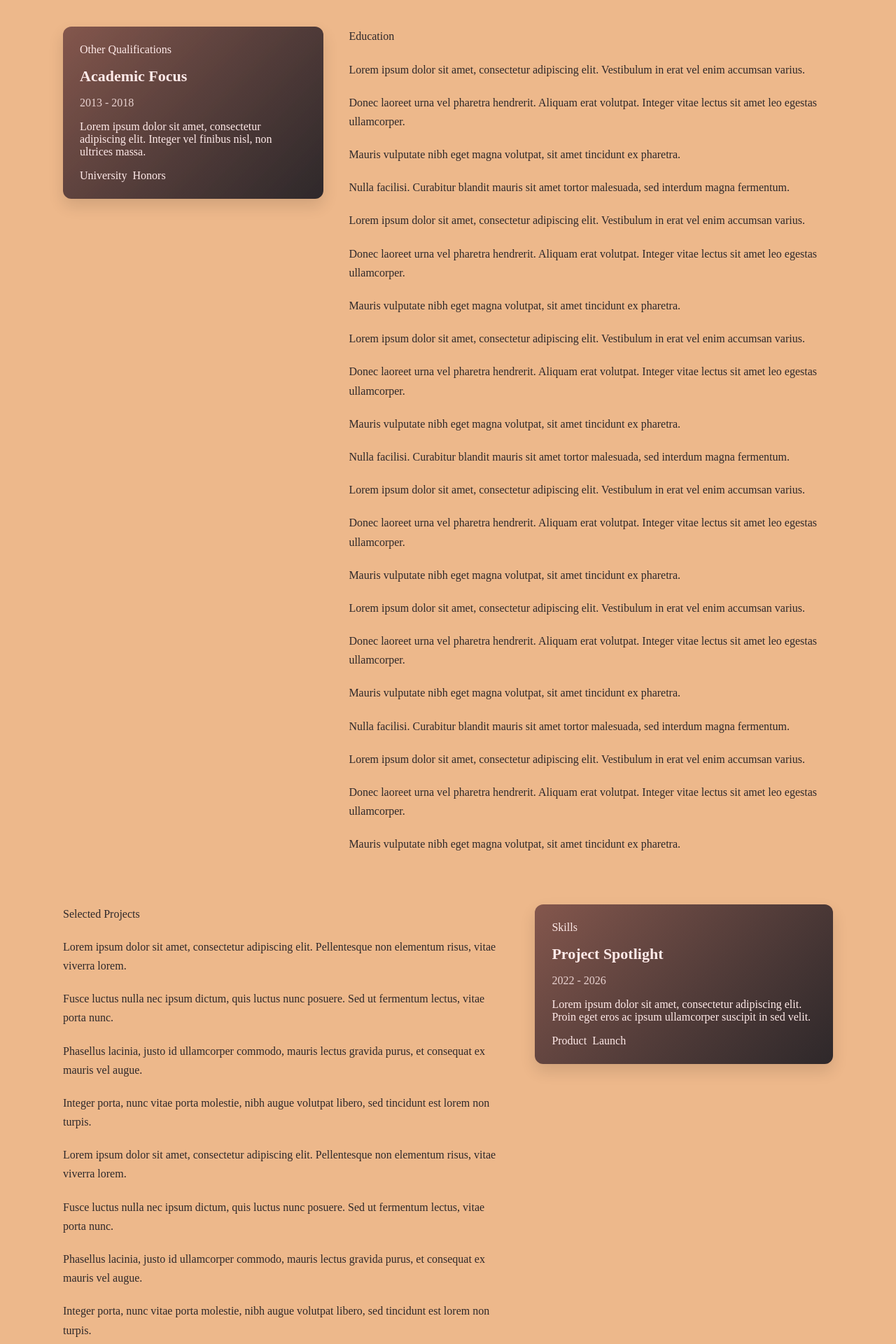
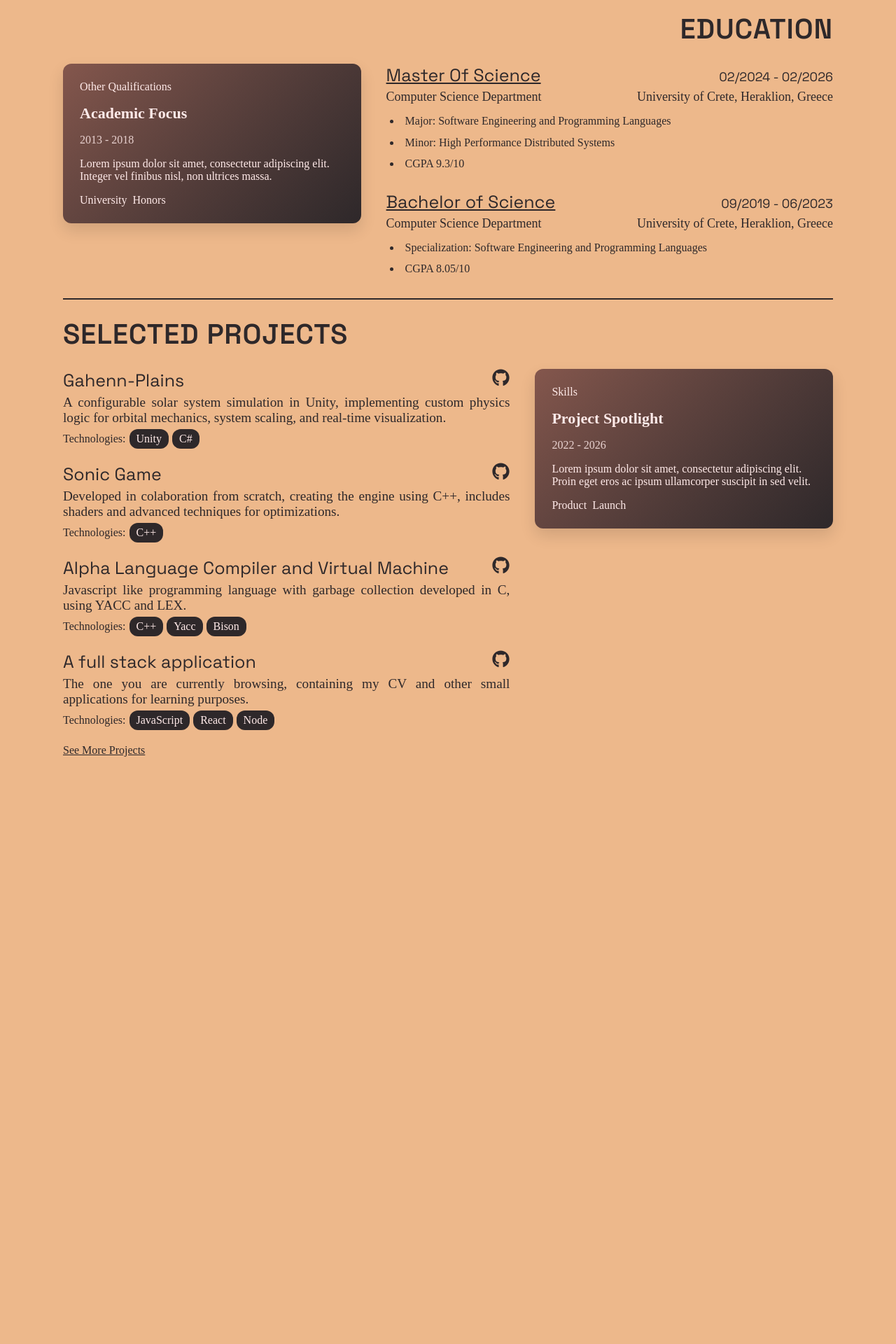
Before and after one commit to Dodos626/fullstack, a React (Vite) app in the folder frontend/: page / in a window 1280 px wide. Shown: the part 620-2540 px from the top of the page at 70% size. After the commit the page ends 1853 px from the top, so only its background shows below. Built offline with nearby package versions, Linux system fonts and the light colour scheme; no server answers.

Commit message:
added page for projects, base cv ready

```diff
--- a/frontend/src/components/cv/SplitContainers.jsx
+++ b/frontend/src/components/cv/SplitContainers.jsx
@@ -27,7 +27,7 @@ const toRatio = (ratio) => {
 export const SplitContainers = ({ sections = [] }) => {
     return (
         <div className={styles.splitContainers}>
-            {sections.map((section) => {
+            {sections.map((section, index) => {
                 const { left, right } = toRatio(section.ratio);
                 const isRightSticky = section.stickySide !== 'left';
                 const showTitle = Boolean(section.title);
@@ -70,6 +70,7 @@ export const SplitContainers = ({ sections = [] }) => {
                                 {section.right}
                             </div>
                         </section>
+                        {index < sections.length - 1 && <span className={styles.seperator} />}
                     </div>
                 );
             })}
--- a/frontend/src/components/cv/SplitContainers.module.css
+++ b/frontend/src/components/cv/SplitContainers.module.css
@@ -1,7 +1,7 @@
 .splitContainers {
     display: flex;
     flex-direction: column;
-    gap: 72px;
+    gap: 24px;
     padding: 48px 0 96px;
 }
 
@@ -53,6 +53,14 @@
     top: calc(var(--navbar-height) + 16px);
 }
 
+.seperator {
+    width: 100%;
+    height: 2px;
+    background-color: var(--background-opossite); /* deep black */
+    /* margin: 48px 0; */
+    border: none;
+}
+
 @media (max-width: 980px) {
     .splitRow {
         grid-template-columns: minmax(0, 1fr);
--- a/frontend/src/layouts/public/PublicLayout.jsx
+++ b/frontend/src/layouts/public/PublicLayout.jsx
@@ -14,7 +14,8 @@ import { openInNewTab, sendEmail } from '../../utils/utils';
 const publicLeftSide = [
     { name: 'Home', destination: '/', type: 'final' },
     { name: 'Login', destination: '/login', type: 'final' },
-    { name: 'Communicate', destination: '/communicate', type: 'final' },
+    { name: 'Projects', destination: '/projects', type: 'final' },
+    // { name: 'Communicate', destination: '/communicate', type: 'final' },
 ];
 
 export const PublicLayout = ({ children }) => {
--- a/frontend/src/pages/portfolio/Landing.jsx
+++ b/frontend/src/pages/portfolio/Landing.jsx
@@ -12,8 +12,8 @@ export const Landing = () => {
             <SplitContainers
                 sections={[
                     professionalExperienceSection(),
-                    educationSection,
-                    selectedProjectsSection,
+                    educationSection(),
+                    selectedProjectsSection(),
                 ]}
             />
         </div>
--- a/frontend/src/pages/portfolio/subSections/Education.jsx
+++ b/frontend/src/pages/portfolio/subSections/Education.jsx
@@ -1,80 +1,90 @@
+import { openInNewTab } from '../../../utils/utils';
 import { EducationCard } from './EducationCard';
 import styles from './subSections.module.css';
 
-export const educationSection = {
+export const educationSection = () => {
+    const buildUniversity = ({
+        UniversityName,
+        Position,
+        Place,
+        Years,
+        Bullets = [],
+        options = {},
+    }) => {
+        const hasLink = options?.link;
+
+        return (
+            <div className={styles.company} id={`${UniversityName}_${Position}`}>
+                <div className={styles.companyHeaderRow}>
+                    <div
+                        className={[styles.companyName, hasLink && styles.companyNameLink]
+                            .filter(Boolean)
+                            .join(' ')}
+                        onClick={
+                            options?.link
+                                ? () => {
+                                      openInNewTab(options?.link);
+                                  }
+                                : null
+                        }
+                    >
+                        {UniversityName}
+                    </div>
+                    <div className={styles.companyYears}>{Years}</div>
+                </div>
+
+                <div className={styles.companyRoleRow}>
+                    <div className={styles.companyPosition}>{Position}</div>
+                    <div className={styles.companyPlace}>{Place}</div>
+                </div>
+                <div className={styles.companyBulletsBody}>
+                    {Bullets.map((v) => (
+                        <div className={styles.companyBullet}> {v} </div>
+                    ))}
+                </div>
+            </div>
+        );
+    };
+
+    const Master = {
+        UniversityName: 'Master Of Science',
+        Position: 'Computer Science Department',
+        Place: 'University of Crete, Heraklion, Greece',
+        Years: '02/2024 - 02/2026',
+        Bullets: [
+            'Major: Software Engineering and Programming Languages',
+            'Minor: High Performance Distributed Systems',
+            'CGPA 9.3/10',
+        ],
+        options: {
+            link: 'https://www.csd.uoc.gr/',
+        },
+    };
+
+    const Bachelor = {
+        UniversityName: 'Bachelor of Science',
+        Position: 'Computer Science Department',
+        Place: 'University of Crete, Heraklion, Greece',
+        Years: '09/2019 - 06/2023',
+        Bullets: ['Specialization: Software Engineering and Programming Languages', 'CGPA 8.05/10'],
+        options: {
+            link: 'https://www.csd.uoc.gr/',
+        },
+    };
+
+    return {
         id: 'education',
         stickySide: 'left',
-    ratio: [35, 65],
+        ratio: [40, 60],
+
+        title: 'Education',
+        titleClassName: styles.titleBodyRight,
         left: <EducationCard />,
         right: (
             <div className={styles.textBody}>
-            <p>Education</p>
-            <p>
-                Lorem ipsum dolor sit amet, consectetur adipiscing elit. Vestibulum in erat vel enim
-                accumsan varius.
-            </p>
-            <p>
-                Donec laoreet urna vel pharetra hendrerit. Aliquam erat volutpat. Integer vitae
-                lectus sit amet leo egestas ullamcorper.
-            </p>
-            <p>Mauris vulputate nibh eget magna volutpat, sit amet tincidunt ex pharetra.</p>
-            <p>
-                Nulla facilisi. Curabitur blandit mauris sit amet tortor malesuada, sed interdum
-                magna fermentum.
-            </p>
-            <p>
-                Lorem ipsum dolor sit amet, consectetur adipiscing elit. Vestibulum in erat vel enim
-                accumsan varius.
-            </p>
-            <p>
-                Donec laoreet urna vel pharetra hendrerit. Aliquam erat volutpat. Integer vitae
-                lectus sit amet leo egestas ullamcorper.
-            </p>
-            <p>Mauris vulputate nibh eget magna volutpat, sit amet tincidunt ex pharetra.</p>
-            <p>
-                Lorem ipsum dolor sit amet, consectetur adipiscing elit. Vestibulum in erat vel enim
-                accumsan varius.
-            </p>
-            <p>
-                Donec laoreet urna vel pharetra hendrerit. Aliquam erat volutpat. Integer vitae
-                lectus sit amet leo egestas ullamcorper.
-            </p>
-            <p>Mauris vulputate nibh eget magna volutpat, sit amet tincidunt ex pharetra.</p>
-            <p>
-                Nulla facilisi. Curabitur blandit mauris sit amet tortor malesuada, sed interdum
-                magna fermentum.
-            </p>
-            <p>
-                Lorem ipsum dolor sit amet, consectetur adipiscing elit. Vestibulum in erat vel enim
-                accumsan varius.
-            </p>
-            <p>
-                Donec laoreet urna vel pharetra hendrerit. Aliquam erat volutpat. Integer vitae
-                lectus sit amet leo egestas ullamcorper.
-            </p>
-            <p>Mauris vulputate nibh eget magna volutpat, sit amet tincidunt ex pharetra.</p>
-            <p>
-                Lorem ipsum dolor sit amet, consectetur adipiscing elit. Vestibulum in erat vel enim
-                accumsan varius.
-            </p>
-            <p>
-                Donec laoreet urna vel pharetra hendrerit. Aliquam erat volutpat. Integer vitae
-                lectus sit amet leo egestas ullamcorper.
-            </p>
-            <p>Mauris vulputate nibh eget magna volutpat, sit amet tincidunt ex pharetra.</p>
-            <p>
-                Nulla facilisi. Curabitur blandit mauris sit amet tortor malesuada, sed interdum
-                magna fermentum.
-            </p>
-            <p>
-                Lorem ipsum dolor sit amet, consectetur adipiscing elit. Vestibulum in erat vel enim
-                accumsan varius.
-            </p>
-            <p>
-                Donec laoreet urna vel pharetra hendrerit. Aliquam erat volutpat. Integer vitae
-                lectus sit amet leo egestas ullamcorper.
-            </p>
-            <p>Mauris vulputate nibh eget magna volutpat, sit amet tincidunt ex pharetra.</p>
+                {buildUniversity(Master)}
+                {buildUniversity(Bachelor)}
             </div>
         ),
     };
+};
--- a/frontend/src/pages/portfolio/subSections/ProfessionalExperience.jsx
+++ b/frontend/src/pages/portfolio/subSections/ProfessionalExperience.jsx
@@ -8,7 +8,7 @@ export const professionalExperienceSection = () => {
         const hasLink = options?.link;
 
         return (
-            <div className={styles.company}>
+            <div className={styles.company} id={`${CompanyName}_${Position}`}>
                 <div className={styles.companyHeaderRow}>
                     <div
                         className={[styles.companyName, hasLink && styles.companyNameLink]
--- /dev/null
+++ b/frontend/src/pages/portfolio/subSections/Projects.jsx
@@ -0,0 +1,3 @@
+export const Projects = () => {
+    return <div>Projects :)</div>;
+};
--- a/frontend/src/pages/portfolio/subSections/SelectedProjects.jsx
+++ b/frontend/src/pages/portfolio/subSections/SelectedProjects.jsx
@@ -1,110 +1,88 @@
+import { openInNewTab } from '../../../utils/utils';
 import { SelectedProjectsCard } from './SelectedProjectsCard';
 import styles from './subSections.module.css';
+import { FaGithub } from 'react-icons/fa';
+import { useNavigate } from 'react-router-dom';
 
-export const selectedProjectsSection = {
+export const selectedProjectsSection = () => {
+    const navigate = useNavigate();
+
+    const buildProject = ({ projectName, description, technologies, github }) => {
+        return (
+            <div className={styles.company} id={`${projectName}`}>
+                <div className={styles.companyHeaderRow}>
+                    <div className={styles.companyName}>{projectName}</div>
+                    <div
+                        className={[styles.companyYears, styles.companyNameLink]
+                            .filter(Boolean)
+                            .join(' ')}
+                        onClick={() => {
+                            openInNewTab(github);
+                        }}
+                    >
+                        <FaGithub size={25} />
+                    </div>
+                </div>
+                <div className={styles.projectDescription}>{description}</div>
+                <div className={styles.projectTechnologiesContainer}>
+                    Technologies:
+                    {technologies.map((technology) => {
+                        return <div className={styles.projectTechnologies}>{technology}</div>;
+                    })}
+                </div>
+            </div>
+        );
+    };
+
+    const GahennPlains = {
+        projectName: 'Gahenn-Plains',
+        description:
+            'A configurable solar system simulation in Unity, implementing custom physics logic for orbital mechanics, system scaling, and real-time visualization.',
+        technologies: ['Unity', 'C#'],
+        github: 'https://github.com/Dodos626/Gahenn-Plains',
+    };
+
+    const SonicGame = {
+        projectName: 'Sonic Game',
+        description:
+            'Developed in colaboration from scratch, creating the engine using C++, includes shaders and advanced techniques for optimizations.',
+        technologies: ['C++'],
+        github: 'https://github.com/SoultatosStefanos/Sonic-the-Hedgehog',
+    };
+
+    const Compiler = {
+        projectName: 'Alpha Language Compiler and Virtual Machine',
+        description:
+            'Javascript like programming language with garbage collection developed in C, using YACC and LEX.',
+        technologies: ['C++', 'Yacc', 'Bison'],
+        github: 'https://github.com/aangelakis/AlphaCompiler',
+    };
+
+    const Fullstack = {
+        projectName: 'A full stack application',
+        description:
+            'The one you are currently browsing, containing my CV and other small applications for learning purposes.',
+        technologies: ['JavaScript', 'React', 'Node'],
+        github: 'https://github.com/Dodos626/fullstack',
+    };
+
+    return {
         id: 'selected-projects',
         stickySide: 'right',
+        title: 'Selected Projects',
+        titleClassName: styles.titleBody,
         ratio: [60, 40],
         left: (
             <div className={styles.textBody}>
-            <p>Selected Projects</p>
-            <p>
-                Lorem ipsum dolor sit amet, consectetur adipiscing elit. Pellentesque non elementum
-                risus, vitae viverra lorem.
-            </p>
-            <p>
-                Fusce luctus nulla nec ipsum dictum, quis luctus nunc posuere. Sed ut fermentum
-                lectus, vitae porta nunc.
-            </p>
-            <p>
-                Phasellus lacinia, justo id ullamcorper commodo, mauris lectus gravida purus, et
-                consequat ex mauris vel augue.
-            </p>
-            <p>
-                Integer porta, nunc vitae porta molestie, nibh augue volutpat libero, sed tincidunt
-                est lorem non turpis.
-            </p>
-            <p>
-                Lorem ipsum dolor sit amet, consectetur adipiscing elit. Pellentesque non elementum
-                risus, vitae viverra lorem.
-            </p>
-            <p>
-                Fusce luctus nulla nec ipsum dictum, quis luctus nunc posuere. Sed ut fermentum
-                lectus, vitae porta nunc.
-            </p>
-            <p>
-                Phasellus lacinia, justo id ullamcorper commodo, mauris lectus gravida purus, et
-                consequat ex mauris vel augue.
-            </p>
-            <p>
-                Integer porta, nunc vitae porta molestie, nibh augue volutpat libero, sed tincidunt
-                est lorem non turpis.
-            </p>
-            <p>
-                Lorem ipsum dolor sit amet, consectetur adipiscing elit. Pellentesque non elementum
-                risus, vitae viverra lorem.
-            </p>
-            <p>
-                Fusce luctus nulla nec ipsum dictum, quis luctus nunc posuere. Sed ut fermentum
-                lectus, vitae porta nunc.
-            </p>
-            <p>
-                Phasellus lacinia, justo id ullamcorper commodo, mauris lectus gravida purus, et
-                consequat ex mauris vel augue.
-            </p>
-            <p>
-                Integer porta, nunc vitae porta molestie, nibh augue volutpat libero, sed tincidunt
-                est lorem non turpis.
-            </p>
-            <p>
-                Lorem ipsum dolor sit amet, consectetur adipiscing elit. Pellentesque non elementum
-                risus, vitae viverra lorem.
-            </p>
-            <p>
-                Fusce luctus nulla nec ipsum dictum, quis luctus nunc posuere. Sed ut fermentum
-                lectus, vitae porta nunc.
-            </p>
-            <p>
-                Phasellus lacinia, justo id ullamcorper commodo, mauris lectus gravida purus, et
-                consequat ex mauris vel augue.
-            </p>
-            <p>
-                Integer porta, nunc vitae porta molestie, nibh augue volutpat libero, sed tincidunt
-                est lorem non turpis.
-            </p>
-            <p>
-                Lorem ipsum dolor sit amet, consectetur adipiscing elit. Pellentesque non elementum
-                risus, vitae viverra lorem.
-            </p>
-            <p>
-                Fusce luctus nulla nec ipsum dictum, quis luctus nunc posuere. Sed ut fermentum
-                lectus, vitae porta nunc.
-            </p>
-            <p>
-                Phasellus lacinia, justo id ullamcorper commodo, mauris lectus gravida purus, et
-                consequat ex mauris vel augue.
-            </p>
-            <p>
-                Integer porta, nunc vitae porta molestie, nibh augue volutpat libero, sed tincidunt
-                est lorem non turpis.
-            </p>
-            <p>
-                Lorem ipsum dolor sit amet, consectetur adipiscing elit. Pellentesque non elementum
-                risus, vitae viverra lorem.
-            </p>
-            <p>
-                Fusce luctus nulla nec ipsum dictum, quis luctus nunc posuere. Sed ut fermentum
-                lectus, vitae porta nunc.
-            </p>
-            <p>
-                Phasellus lacinia, justo id ullamcorper commodo, mauris lectus gravida purus, et
-                consequat ex mauris vel augue.
-            </p>
-            <p>
-                Integer porta, nunc vitae porta molestie, nibh augue volutpat libero, sed tincidunt
-                est lorem non turpis.
-            </p>
+                {buildProject(GahennPlains)}
+                {buildProject(SonicGame)}
+                {buildProject(Compiler)}
+                {buildProject(Fullstack)}
+                <div className={styles.seeMore} onClick={() => navigate('/projects')}>
+                    See More Projects
+                </div>
             </div>
         ),
         right: <SelectedProjectsCard />,
     };
+};
--- a/frontend/src/pages/portfolio/subSections/subSections.module.css
+++ b/frontend/src/pages/portfolio/subSections/subSections.module.css
@@ -2,6 +2,13 @@
     width: fit-content;
     font-family: var(--heading);
     font-size: 40px;
+}
+
+.titleBodyRight {
+    display: flex;
+    font-family: var(--heading);
+    font-size: 40px;
+    justify-content: flex-end;
 }
 .textBody {
     color: var(--letters-over-bg);
@@ -75,6 +82,35 @@
     line-height: 1.7;
 }
 
+.projectDescription {
+    font-size: larger;
+    text-align: justify;
+}
+
+.projectTechnologiesContainer {
+    display: flex;
+    flex-direction: row;
+    gap: 5px;
+    align-items: center;
+}
+
+.projectTechnologies {
+    padding: 5px 10px;
+    border-radius: 12px;
+    background-color: var(--nav-bg);
+    color: var(--nav-text);
+}
+
+.seeMore {
+    text-decoration: underline;
+    width: fit-content;
+}
+
+.seeMore:hover {
+    cursor: pointer;
+    color: var(--hyperlink-hover);
+}
+
 /* Utils */
 .placeYearContainer {
     display: flex;
```
Also changed, not shown: frontend/src/routes/public.jsx (+9 -0 lines). Lines whose indentation alone changed are shown as unchanged.
